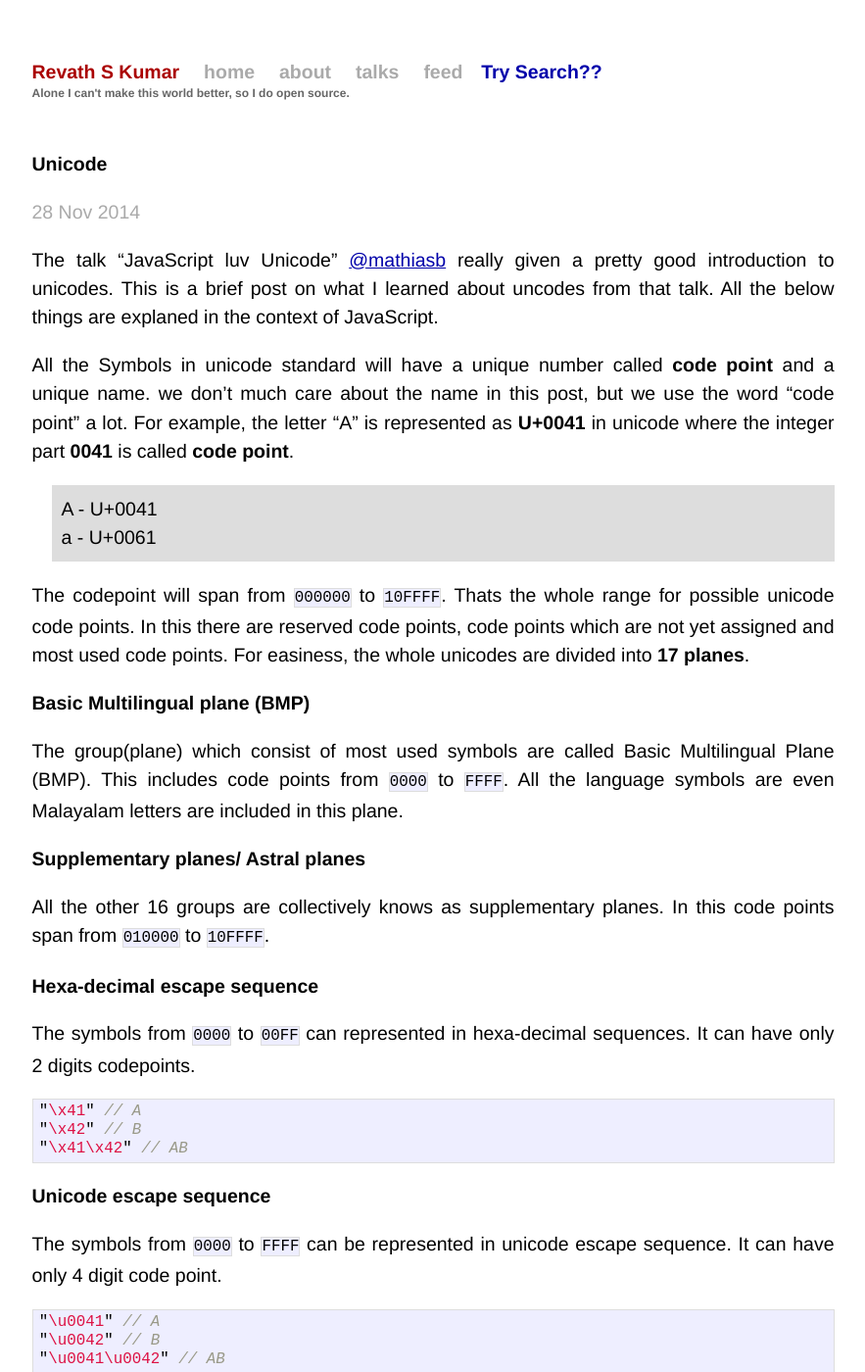
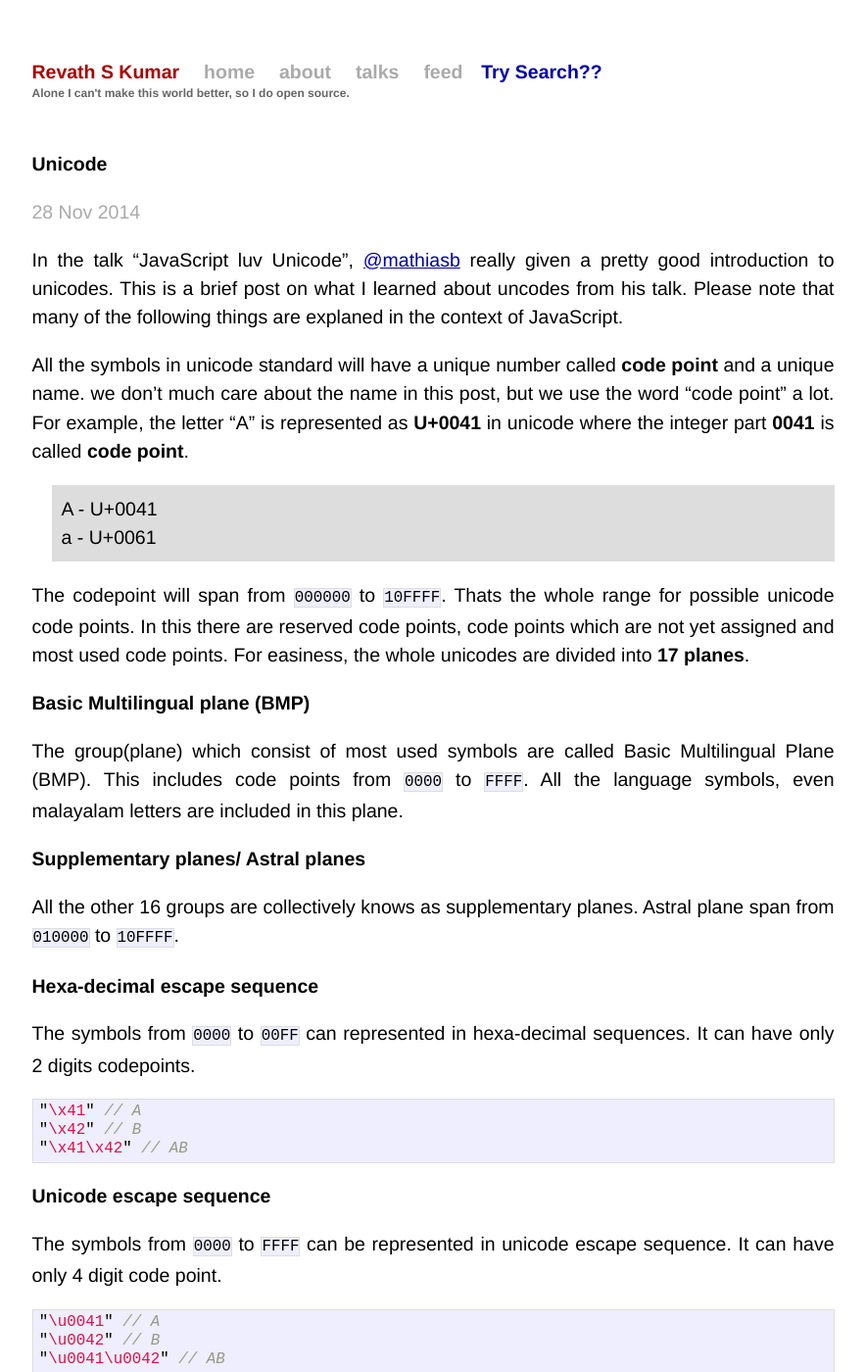
Before and after one commit to revathskumar/blog.revathskumar.com, a Jekyll site: the page built from _posts/2014-11-28-unicode.md, in a window 1280 px wide and 1400 px high. Shown: the whole window at 98% size, without its empty margins (198-1081 px from the left). Built offline with Jekyll 4.4.1, drawn with Linux system fonts in a browser that asks for light colours; Markdown is read by kramdown in place of the engine named in the settings; some of the changed text lies outside the part shown.

Commit message:
Some fixes for unicode post

```diff
--- a/_posts/2014-11-28-unicode.md
+++ b/_posts/2014-11-28-unicode.md
@@ -7,9 +7,9 @@ updated: 2014-11-28 00:00:00 IST
 categories: javascript, unicode
 ---
 
-The talk "JavaScript luv Unicode" [@mathiasb](https://mathiasbynens.be/) really given a pretty good introduction to unicodes. This is a brief post on what I learned about uncodes from that talk. All the below things are explaned in the context of JavaScript.
+In the talk "JavaScript luv Unicode", [@mathiasb](https://mathiasbynens.be/) really given a pretty good introduction to unicodes. This is a brief post on what I learned about uncodes from his talk. Please note that many of the following things are explaned in the context of JavaScript.
 
-All the Symbols in unicode standard will have a unique number called **code point** and a unique name. we don't much care about the name in this post, but we use the word "code point" a lot. For example, the letter "A" is represented as **U+0041** in unicode where the integer part **0041** is called **code point**.
+All the symbols in unicode standard will have a unique number called **code point** and a unique name. we don't much care about the name in this post, but we use the word "code point" a lot. For example, the letter "A" is represented as **U+0041** in unicode where the integer part **0041** is called **code point**.
 
 > A - U+0041
 > a - U+0061
@@ -18,11 +18,11 @@ The codepoint will span from `000000` to `10FFFF`. Thats the whole range for pos
 
 # Basic Multilingual plane (BMP)
 
-The group(plane) which consist of most used symbols are called Basic Multilingual Plane (BMP). This includes code points from `0000` to `FFFF`. All the language symbols are even Malayalam letters are included in this plane.
+The group(plane) which consist of most used symbols are called Basic Multilingual Plane (BMP). This includes code points from `0000` to `FFFF`. All the language symbols, even malayalam letters are included in this plane.
 
 # Supplementary planes/ Astral planes
 
-All the other 16 groups are collectively knows as supplementary planes. In this code points span from `010000` to `10FFFF`.
+All the other 16 groups are collectively knows as supplementary planes. Astral plane span from `010000` to `10FFFF`.
 
 # Hexa-decimal escape sequence
 
```
Also changed, not shown: other parts of _posts/2014-11-28-unicode.md (+3 -3 lines).
